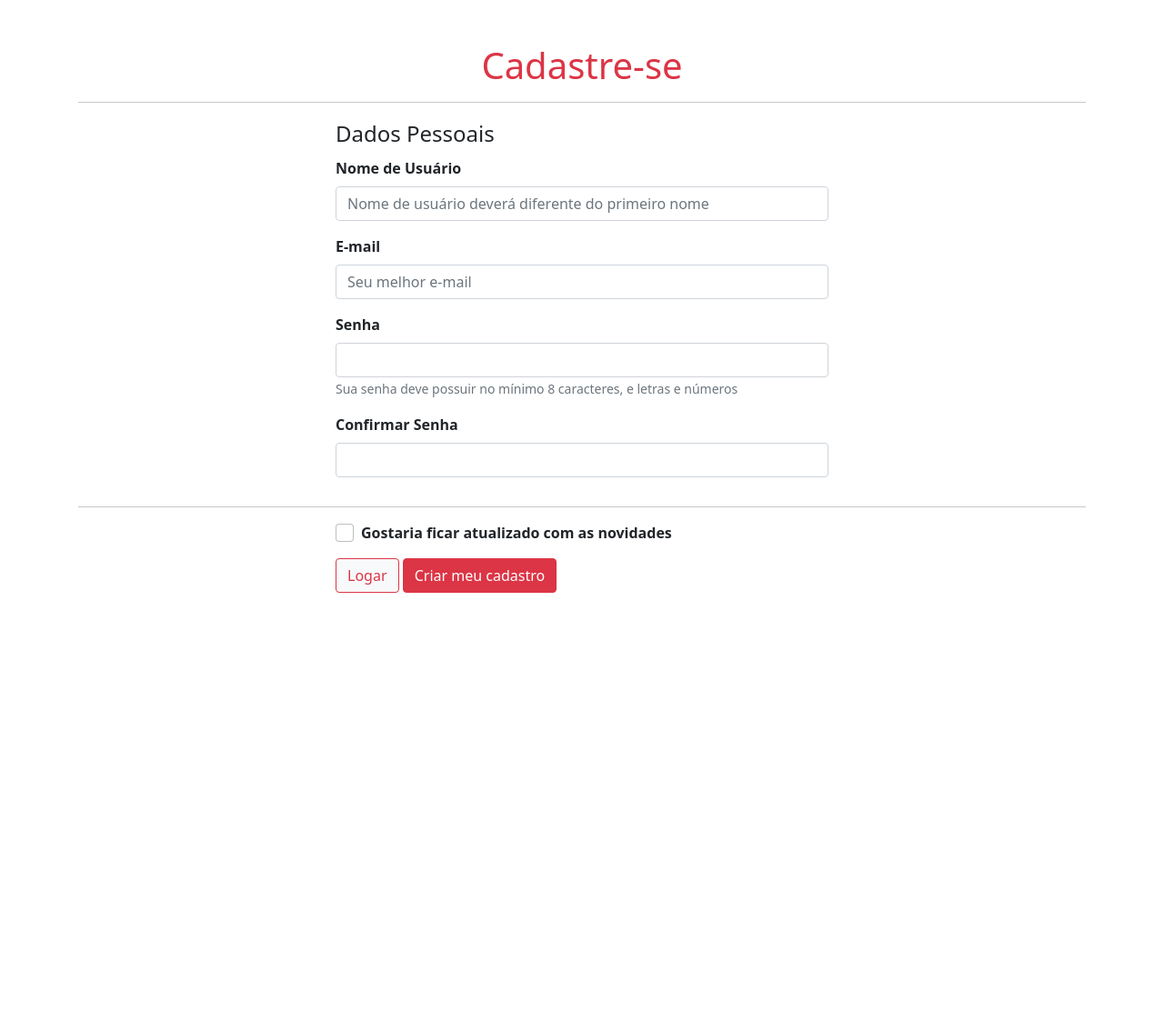
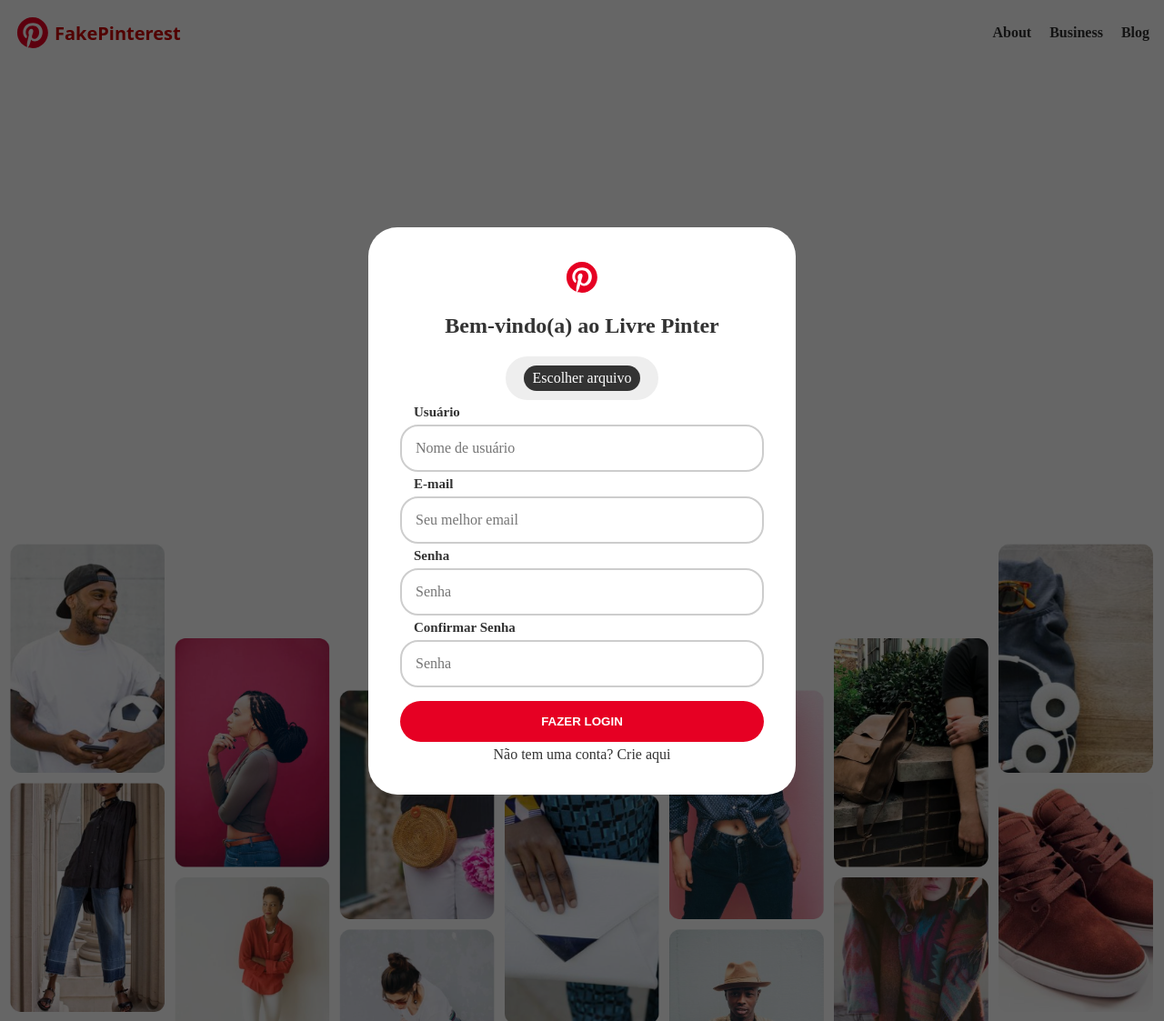
Before and after one commit to LivreComercioBR/Livre_Pinter, a Django app: page /cadastro/ in a window 1280 px wide. Shown: the whole page at 91% size. Run offline with Django 5.2, Linux system fonts and the light colour scheme; some libraries are stand-ins or nearby versions.

Commit message:
cadastro e validação de usuários concluídos

```diff
--- a/livre_pint_app/admin.py
+++ b/livre_pint_app/admin.py
@@ -1,6 +1,4 @@
 from django.contrib import admin
-from .models import User, Imagem, Post
+from .models import User
 
 admin.site.register(User)
-admin.site.register(Imagem)
-admin.site.register(Post)
--- a/livre_pint_app/templates/cadastro.html
+++ b/livre_pint_app/templates/cadastro.html
@@ -1,74 +1,89 @@
 <!DOCTYPE html>
-{% extends 'base_user/base.html' %}
 {% load static %}
+<html lang="pt-BR">
 
-{% block 'head' %}
-{% endblock %}
+<head>
+    <meta charset="UTF-8" />
+    <meta http-equiv="X-UA-Compatible" content="IE=edge" />
+    <meta name="viewport" content="width=device-width, initial-scale=1.0" />
+    <link href="{% static 'css/styles.css' %}" rel="stylesheet" />
+    <title>Login</title>
+</head>
 
-{% block 'title' %}
-Cadastro
-{% endblock %}
+<body class="overflow-hidden">
+    <div class="container">
+        <header>
+            <nav>
+                <div class="logo-pinterest">
+                    <svg height="40" viewBox="-3 -3 82 82" width="40" style="display: block">
+                        <title>FakePinterest logo</title>
+                        <circle cx="38" cy="38" fill="white" r="40"></circle>
+                        <path
+                            d="M27.5 71c3.3 1 6.7 1.6 10.3 1.6C57 72.6 72.6 57 72.6 37.8 72.6 18.6 57 3 37.8 3 18.6 3 3 18.6 3 37.8c0 14.8 9.3 27.5 22.4 32.5-.3-2.7-.6-7.2 0-10.3l4-17.2s-1-2-1-5.2c0-4.8 3-8.4 6.4-8.4 3 0 4.4 2.2 4.4 5 0 3-2 7.3-3 11.4C35.6 49 38 52 41.5 52c6.2 0 11-6.6 11-16 0-8.3-6-14-14.6-14-9.8 0-15.6 7.3-15.6 15 0 3 1 6 2.6 8 .3.2.3.5.2 1l-1 3.8c0 .6-.4.8-1 .4-4.4-2-7-8.3-7-13.4 0-11 7.8-21 22.8-21 12 0 21.3 8.6 21.3 20 0 12-7.4 21.6-18 21.6-3.4 0-6.7-1.8-7.8-4L32 61.7c-.8 3-3 7-4.5 9.4z"
+                            fill="#e60023" fill-rule="evenodd"></path>
+                    </svg>
+                    <h1>FakePinterest</h1>
+                </div>
 
-{% block 'main' %}
+                <div class="restante-nav">
+                    <a href="" class="link-nav">About</a>
+                    <a href="" class="link-nav">Business</a>
+                    <a href="" class="link-nav">Blog</a>
+                </div>
+            </nav>
+        </header>
 
-<div class="container mt-5">
-  <h1 class="text-danger text-center">Cadastre-se</h1>
-  {% if messages %}
-  {% for message in messages %}
-  <div class="alert {{message.tags}}">
-    {{message}}
-  </div>
-  {% endfor %}
-  {% endif %}
+        <img src="{% static 'img/fundo-login.png' %}" class="bg-imagem-pinterest" />
 
-  <hr>
-  <form method="POST" action="{% url 'cadastro' %}" id="cadCliente">{% csrf_token %}
-    <div class="row justify-content-center">
-      <div class="col-sm-12 col-md-6">
-        <fieldset class="row" name="dadospessoais">
-          <legend>Dados Pessoais</legend>
-          <div class="mb-3">
-            <label for="txtNomeUsuario" class="form-label"><strong>Nome de Usuário</strong></label>
-            <input type="text" class="form-control" id="txtNomeUsuario" name="username"
-              placeholder="Nome de usuário deverá diferente do primeiro nome">
-          </div>
-          <div class="mb-3">
-            <label for="txtEmail" class="form-label"><strong>E-mail</strong></label>
-            <input type="text" class="form-control" id="txtEmail" name="email" placeholder="Seu melhor e-mail">
-          </div>
+        <div class="container-popup">
+            <div class="popup">
+                <svg height="40" viewBox="-3 -3 82 82" width="40" style="display: block">
+                    <title>Pinterest logo</title>
+                    <circle cx="38" cy="38" fill="white" r="40"></circle>
+                    <path
+                        d="M27.5 71c3.3 1 6.7 1.6 10.3 1.6C57 72.6 72.6 57 72.6 37.8 72.6 18.6 57 3 37.8 3 18.6 3 3 18.6 3 37.8c0 14.8 9.3 27.5 22.4 32.5-.3-2.7-.6-7.2 0-10.3l4-17.2s-1-2-1-5.2c0-4.8 3-8.4 6.4-8.4 3 0 4.4 2.2 4.4 5 0 3-2 7.3-3 11.4C35.6 49 38 52 41.5 52c6.2 0 11-6.6 11-16 0-8.3-6-14-14.6-14-9.8 0-15.6 7.3-15.6 15 0 3 1 6 2.6 8 .3.2.3.5.2 1l-1 3.8c0 .6-.4.8-1 .4-4.4-2-7-8.3-7-13.4 0-11 7.8-21 22.8-21 12 0 21.3 8.6 21.3 20 0 12-7.4 21.6-18 21.6-3.4 0-6.7-1.8-7.8-4L32 61.7c-.8 3-3 7-4.5 9.4z"
+                        fill="#e60023" fill-rule="evenodd"></path>
+                </svg>
 
-          <div class="mb-3">
-            <label for="txtPassword" class="form-label"><strong>Senha</strong></label>
-            <input type="password" class="form-control" id="txtPassword" name="password">
-            <span class="form-text">Sua senha deve possuir no mínimo 8 caracteres, e letras e números</span>
-          </div>
-          <div class="mb-3">
-            <label for="txtConfPassword" class="form-label"><strong>Confirmar Senha</strong></label>
-            <input type="password" class="form-control" id="txtConfPassword" name="confpassword">
-          </div>
-        </fieldset>
-      </div>
+                <h2>Bem-vindo(a) ao Livre Pinter</h2>
+                <form class="div-input" action="{% url 'cadastro' %}" method="POST" enctype="multipart/form-data">
+                    {% csrf_token %}
+                    <div class="bloco-add-img">
+                        <div class="bloco-arquivo">
+                            <label for="foto" class="botao-arquivo">
+                                Escolher arquivo
+                                <input class="input-arquivo" id="foto" name="photo" required="" type="file" />
+                            </label>
+                            <span id="imagem-arquivo" class=""></span>
+                        </div>
+                    </div>
+                    <div class="div-input">
+                        <p class="label"><b>Usuário</b></p>
+                        <input class="input" placeholder="Nome de usuário" name="username" />
+                    </div>
+                    <div class="div-input">
+                        <p class="label"><b>E-mail</b></p>
+                        <input class="input" placeholder="Seu melhor email" name="email" />
+                    </div>
+
+                    <div class="div-input">
+                        <p class="label"><b>Senha</b></p>
+                        <input type="password" class="input" placeholder="Senha" name="password" />
+                    </div>
+                    <div class="div-input">
+                        <p class="label"><b>Confirmar Senha</b></p>
+                        <input type="password" class="input" placeholder="Senha" name="confpassword" />
+                    </div>
+
+                    <div class="div-botao">
+                        <button type="submit" class="botao-login">Fazer Login</button>
+                        <a href="{% url 'cadastro' %}" class="link-criarconta">Não tem uma conta? Crie aqui</a>
+                    </div>
+                </form>
+            </div>
+        </div>
 
     </div>
-    <hr>
-    <div class="row justify-content-center">
-      <div class="col-sm-12 col-md-6">
-        <div class="form-check mb-3 ">
-          <input type="checkbox" class="form-check-input" value="{{usuario.id}}" id="chkNewsLetters">
-          <label for="chkNewsLetters" class="form-check-label"><strong>Gostaria ficar atualizado com as
-              novidades</strong></label>
-        </div>
-        <div class="mb-3">
-          <a href="{% url 'logar' %}" class="btn btn-light btn-outline-danger">Logar</a>
-          <input type="submit" value="Criar meu cadastro" class="btn btn-danger">
-
-        </div>
-      </div>
-    </div>
-  </form>
-
-</div>
-
-{% endblock %}
+</body>
 
 </html>
--- a/livre_pint_app/views.py
+++ b/livre_pint_app/views.py
@@ -16,6 +16,7 @@ def cadastro(request):
             return redirect('/homepage/')
         return render(request, 'cadastro.html')
     elif request.method == "POST":
+        foto_perfil = request.FILES.get("photo")
         username = request.POST.get("username")
         email = request.POST.get("email")
         password = request.POST.get("password")
@@ -47,7 +48,8 @@ def cadastro(request):
         user = User.objects.create_user(
             username=username,
             email=email,
-            password=password
+            password=password,
+            foto_perfil=foto_perfil,
         )
         user.save()
         messages.add_message(request, constants.SUCCESS,
@@ -66,7 +68,7 @@ def logar(request):
     if request.method == "GET":
         if request.user.is_authenticated:
             return redirect('/homepage/')
-        return render(request, 'logar.html')
+        return render(request, 'login.html')
     elif request.method == "POST":
         username = request.POST.get("username")
         password = request.POST.get("password")
@@ -75,7 +77,7 @@ def logar(request):
         if not user:
             messages.add_message(request, constants.ERROR,
                                  'Usuário ou senha inválidos!')
-            return render(request, 'logar.html')
+            return render(request, 'login.html')
         else:
             auth.login(request, user)
             return redirect('/homepage/')
--- a/livre_pint_pro/settings.py
+++ b/livre_pint_pro/settings.py
@@ -67,7 +67,7 @@ WSGI_APPLICATION = 'livre_pint_pro.wsgi.application'
 DATABASES = {
     'default': {
         'ENGINE': 'django.db.backends.mysql',
-        'NAME': 'livre_pinterest',
+        'NAME': 'livre_pinter',
         'USER': 'root',
         'PASSWORD': 'Rv6041802009*',
         'HOST': 'localhost',
--- /dev/null
+++ b/templates/static/css/styles.css
@@ -0,0 +1,235 @@
+* {
+  margin: 0;
+  padding: 0;
+}
+
+body {
+  font-family: Montserrat;
+  color: #333;
+}
+
+nav {
+  padding: 16px;
+  display: flex;
+  align-items: center;
+  justify-content: space-between;
+}
+
+h1 {
+  color: #c00;
+  font-size: 20px;
+  font-family: system-ui, -apple-system, BlinkMacSystemFont, "Segoe UI", Roboto,
+    Oxygen, Ubuntu, Cantarell, "Open Sans", "Helvetica Neue", sans-serif;
+  display: inline;
+}
+
+img {
+  width: 100%;
+}
+
+.overflow-hidden {
+  overflow: hidden;
+}
+
+.logo-pinterest {
+  display: flex;
+  align-items: center;
+  width: fit-content;
+  column-gap: 4px;
+}
+
+.link-nav {
+  font-size: 16px;
+  font-weight: 600;
+  color: #333;
+  text-decoration: none;
+}
+
+.link-nav:hover {
+  text-decoration: underline;
+}
+
+.restante-nav {
+  display: flex;
+  align-items: center;
+  column-gap: 20px;
+  width: fit-content;
+}
+
+.container-login {
+  padding-bottom: 100px;
+  height: 100vh;
+  display: flex;
+  flex-direction: column;
+  justify-content: space-between;
+}
+
+.bg-imagem-pinterest {
+  width: 100%;
+  position: fixed;
+  top: 50vh;
+}
+
+.container {
+  display: flex;
+  flex-direction: column;
+  row-gap: 20px;
+}
+
+.container-popup {
+  position: fixed;
+  top: 0;
+  left: 0;
+  width: 100%;
+  height: 100%;
+  background-color: rgba(0, 0, 0, 0.6);
+  display: flex;
+}
+
+.popup {
+  /* display: none !important; */
+  width: 400px;
+  margin: auto;
+  display: flex;
+  flex-direction: column;
+  align-items: center;
+  row-gap: 20px;
+  padding: 35px;
+  border-radius: 32px;
+  background-color: #fff;
+}
+
+.div-input {
+  width: 100%;
+  display: flex;
+  flex-direction: column;
+  align-items: center;
+  row-gap: 5px;
+}
+
+.div-botao {
+  width: 100%;
+  display: flex;
+  flex-direction: column;
+  align-items: center;
+  row-gap: 5px;
+  margin-top: 10px;
+}
+
+.label {
+  margin-right: auto;
+  margin-left: 15px;
+  font-size: 15px;
+}
+
+.input {
+  width: 100%;
+  font-size: 16px;
+  padding: 15px;
+  border: 2px solid #cdcdcd;
+  border-radius: 20px;
+  box-sizing: border-box;
+  font-family: Montserrat;
+}
+
+.botao-login {
+  border-radius: 25px;
+  padding: 15px 20px;
+  width: 100%;
+  border: 0;
+  text-transform: uppercase;
+  font-weight: bold;
+  cursor: pointer;
+  background-color: #e60023;
+  color: #fff;
+}
+
+.botao-login:hover {
+  background-color: #d50c22;
+}
+
+.link-criarconta {
+  color: #333;
+  text-decoration: none;
+}
+
+.link-criarconta:hover {
+  color: #333;
+  text-decoration: underline;
+}
+
+.botao-perfil a {
+  background-color: #333;
+  color: white;
+  padding: 10px 20px;
+  border-radius: 25px;
+}
+
+.botao-perfil a:hover {
+  background-color: #777;
+  text-decoration: none;
+}
+
+.conteudo {
+  display: grid;
+  grid-template-columns: 1fr 1fr 1fr 1fr 1fr;
+  width: 100%;
+  max-width: 100vw;
+  column-gap: 10px;
+  row-gap: 30px;
+  padding: 15px;
+  box-sizing: border-box;
+}
+
+.bloco-imagem img {
+  border-radius: 20px;
+  height: 40vh;
+  object-fit: cover;
+}
+
+.bloco-add-img {
+  display: flex;
+  flex-direction: column;
+  align-items: center;
+  row-gap: 10px;
+}
+
+.botao-arquivo {
+  padding: 5px 10px;
+  border-radius: 15px;
+  border: 0;
+  background-color: #333;
+  color: #fff;
+  font-size: 16px;
+  cursor: pointer;
+}
+
+.bloco-arquivo {
+  background-color: #eee;
+  padding: 10px 20px;
+  border-radius: 55px;
+  display: flex;
+  align-items: center;
+  column-gap: 10px;
+}
+
+.input-arquivo {
+  display: none;
+}
+
+#imagem-arquivo {
+  display: none;
+}
+
+#imagem-arquivo.visivel {
+  display: inline-block;
+}
+
+.bloco-add-img .botao-login {
+  width: auto;
+}
+
+.bloco-input-botao {
+  display: flex;
+  column-gap: 20px;
+}
```
Also changed, not shown: livre_pint_app/models.py (+9 -19 lines), livre_pint_app/templates/cadastr.html (added, +74 -0 lines), livre_pint_app/templates/login.html (added, +71 -0 lines), livre_pint_app/templates/perfil1.html (added, +98 -0 lines), livre_pint_app/migrations/0001_initial.py, livre_pint_app/migrations/0002_imagem_user_foto_perfil_post.py (deleted), livre_pint_app/migrations/0003_alter_user_foto_perfil.py (deleted), media/foto_perfil/foto_val.jpeg (added), templates/static/img/fundo-login.png (added).
